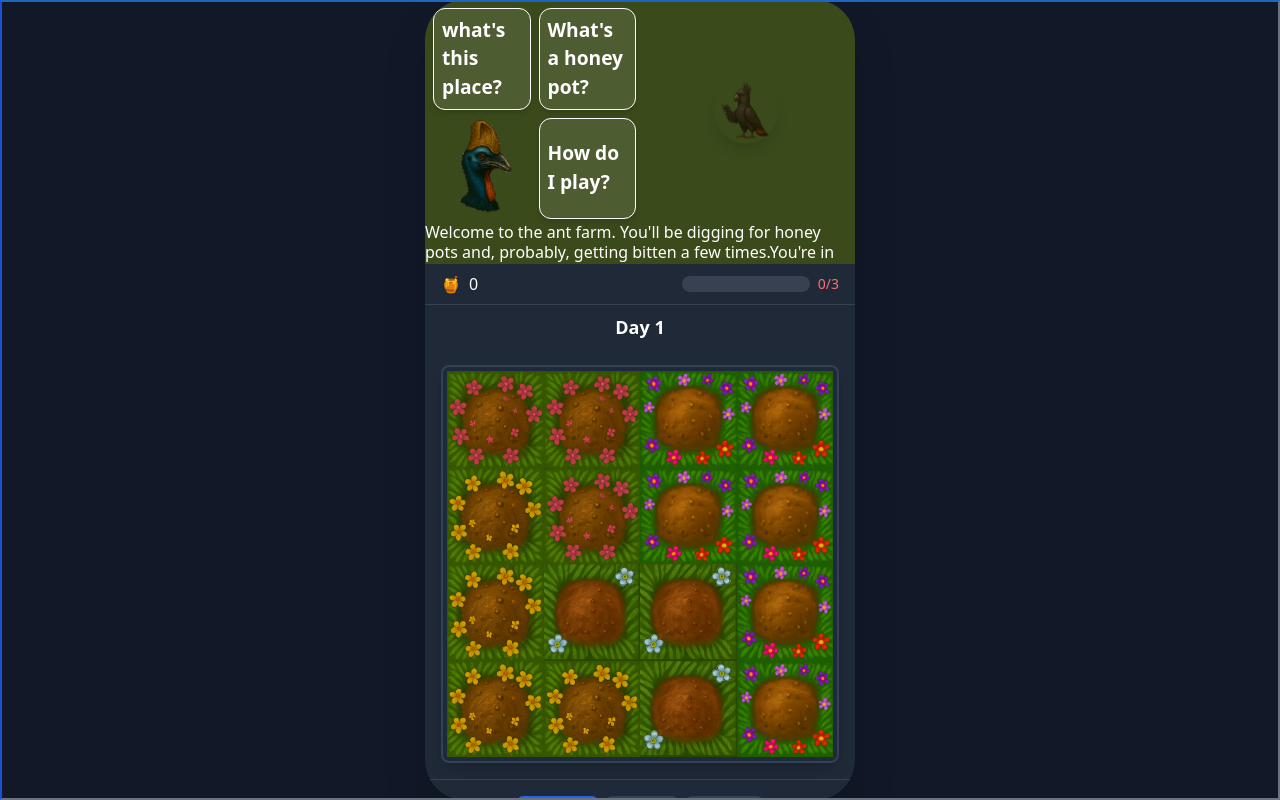
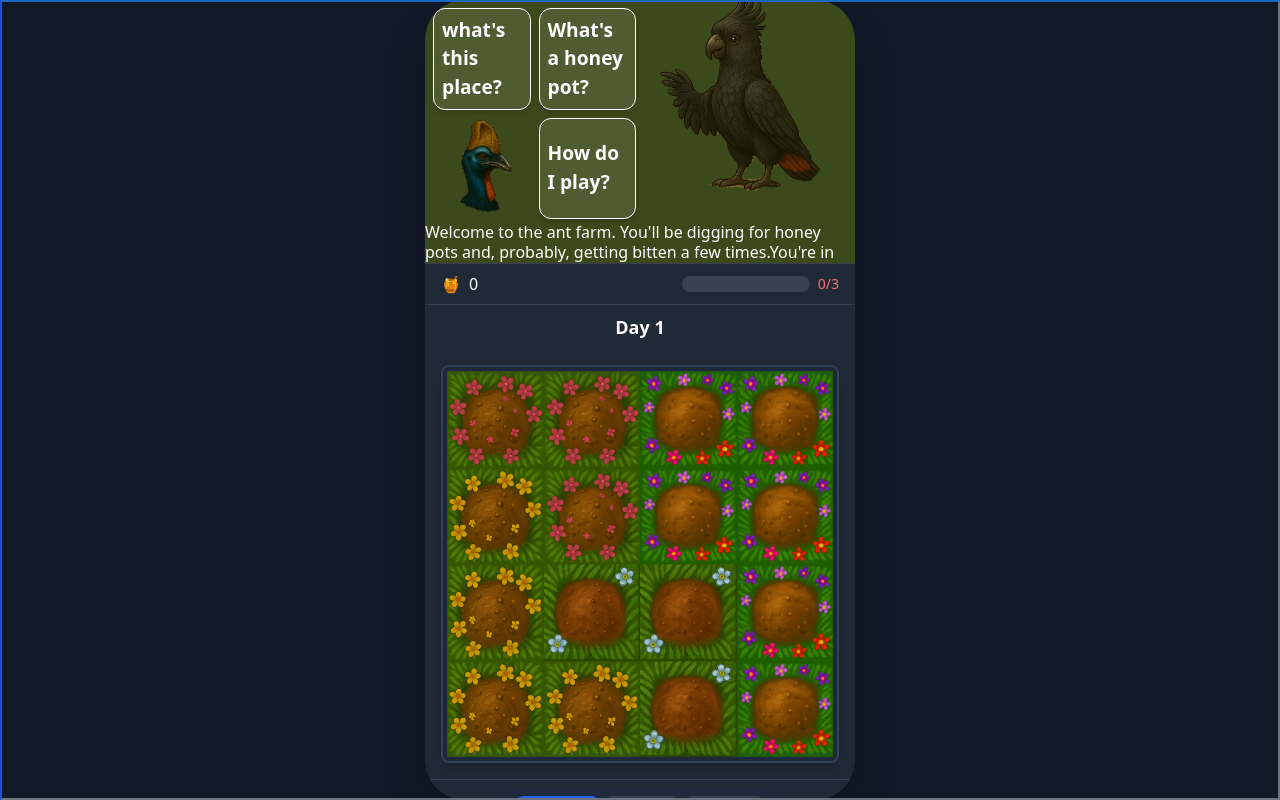
Before and after one commit to Crushford/Cassowary-Games, a Vue app: page /game in a window 1280 px wide. Built offline with nearby package versions, Linux system fonts and the light colour scheme.

Commit message:
fix size of character speaking

```diff
--- a/src/components/Story.vue
+++ b/src/components/Story.vue
@@ -41,14 +41,14 @@
         />
       </div>
       <!-- Character Avatar (spans 2 cols, 2 rows) -->
-      <div class="col-start-3 col-end-5 row-start-1 row-end-3 flex items-center justify-center">
+      <div class="col-start-3 col-end-5 row-start-1 row-end-3 flex items-end justify-center pb-2">
         <img
           v-if="dialogueStore.currentCharacter?.portraitUrl"
           :src="dialogueStore.currentCharacter.portraitUrl"
           alt="Character Portrait"
-          class="w-16 h-16 object-contain rounded-full shadow-lg animate-bounce select-none"
+          class="w-11/12 h-11/12 object-contain rounded-full animate-bounce-slow select-none"
         />
-        <span v-else class="text-5xl animate-bounce select-none">
+        <span v-else class="text-5xl animate-bounce-slow select-none">
           {{ dialogueStore.currentCharacter?.fallbackEmoji }}
         </span>
       </div>
@@ -100,3 +100,18 @@ defineOptions({
   name: 'Story',
 });
 </script>
+
+<style scoped>
+@keyframes bounce-slow {
+  0%,
+  100% {
+    transform: translateY(0);
+  }
+  50% {
+    transform: translateY(-6px);
+  }
+}
+.animate-bounce-slow {
+  animation: bounce-slow 2.5s infinite;
+}
+</style>
```
